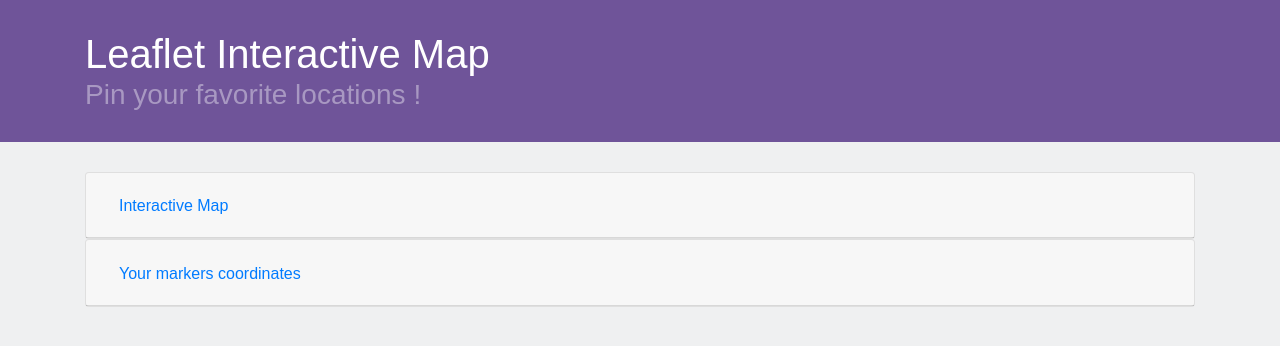
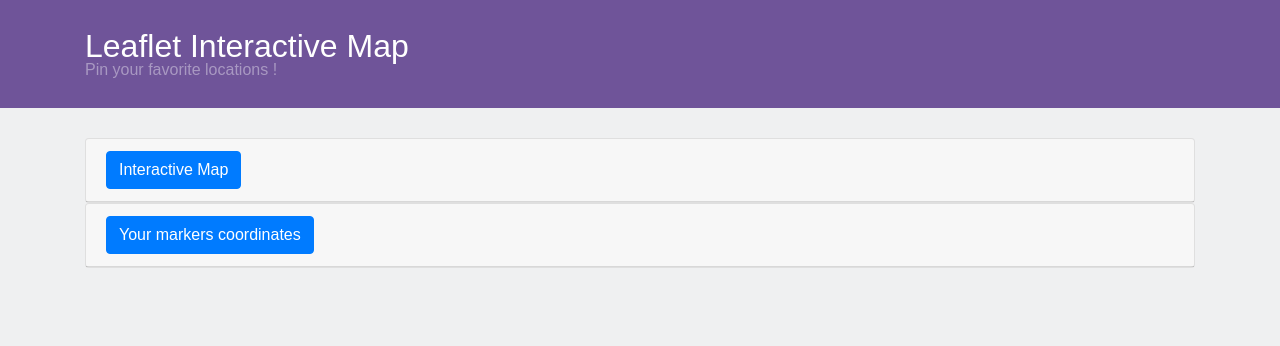
Before and after one commit to Misiek40k/js-leaflet-interactive-map, a website: page app/index.html in a window 1280 px wide. Drawn offline with nearby package versions, Linux system fonts and the light colour scheme; files that its build step writes are made by us from their sources.

Commit message:
small bootstrap btns tweaks and reset and variables scss added

```diff
--- a/app/index.html
+++ b/app/index.html
@@ -24,7 +24,7 @@
 </head>
 
 <body>
-  <header>
+  <header class="header">
     <div class="container">
       <h1>Leaflet Interactive Map</h1>
       <h3>Pin your favorite locations !</h3>
@@ -38,7 +38,7 @@
         <div class="card">
           <div class="card-header" id="headingOne">
             <h2 class="mb-0">
-              <button class="btn btn-link" type="button" data-toggle="collapse" data-target="#collapseOne"
+              <button class="btn btn-primary collapsed" type="button" data-toggle="collapse" data-target="#collapseOne"
                 aria-expanded="true" aria-controls="collapseOne">
                 Interactive Map
               </button>
@@ -55,7 +55,7 @@
         <div class="card">
           <div class="card-header" id="headingTwo">
             <h2 class="mb-0">
-              <button class="btn btn-link collapsed" type="button" data-toggle="collapse" data-target="#collapseTwo"
+              <button class="btn btn-primary collapsed" type="button" data-toggle="collapse" data-target="#collapseTwo"
                 aria-expanded="false" aria-controls="collapseTwo">
                 Your markers coordinates
               </button>
--- a/app/styles/main.scss
+++ b/app/styles/main.scss
@@ -1,16 +1,21 @@
+@import "variables.scss";
+@import "reset.scss";
+
 body {
   margin: 0;
   font-family: sans-serif;
-  background-color: #EFF0F1;
+  background-color: $background-color;
 }
 
-header {
+.header {
   padding: 1.875rem 0 1.875rem;
   background-color: #6f5499;
   color: #fff;
 
   h1 {
     margin: 0;
+    font-size: 2rem;
+
   }
 
   h3 {
@@ -19,8 +24,10 @@
   }
 }
 
-.accordion{
+.accordion {
   padding: 1.875rem 0;
 }
 
-#mapid { height: 40rem; }
+#mapid {
+  height: 40rem;
+}
--- /dev/null
+++ b/app/styles/reset.scss
@@ -0,0 +1,48 @@
+/* http://meyerweb.com/eric/tools/css/reset/
+   v2.0 | 20110126
+   License: none (public domain)
+*/
+
+html, body, div, span, applet, object, iframe,
+h1, h2, h3, h4, h5, h6, p, blockquote, pre,
+a, abbr, acronym, address, big, cite, code,
+del, dfn, em, img, ins, kbd, q, s, samp,
+small, strike, strong, sub, sup, tt, var,
+b, u, i, center,
+dl, dt, dd, ol, ul, li,
+fieldset, form, label, legend,
+table, caption, tbody, tfoot, thead, tr, th, td,
+article, aside, canvas, details, embed,
+figure, figcaption, footer, header, hgroup,
+menu, nav, output, ruby, section, summary,
+time, mark, audio, video {
+	margin: 0;
+	padding: 0;
+	border: 0;
+	font-size: 100%;
+	font: inherit;
+	vertical-align: baseline;
+}
+/* HTML5 display-role reset for older browsers */
+article, aside, details, figcaption, figure,
+footer, header, hgroup, menu, nav, section {
+	display: block;
+}
+body {
+	line-height: 1;
+}
+ol, ul {
+	list-style: none;
+}
+blockquote, q {
+	quotes: none;
+}
+blockquote:before, blockquote:after,
+q:before, q:after {
+	content: '';
+	content: none;
+}
+table {
+	border-collapse: collapse;
+	border-spacing: 0;
+}
--- /dev/null
+++ b/app/styles/variables.scss
@@ -0,0 +1 @@
+$background-color : #EFF0F1;
```
